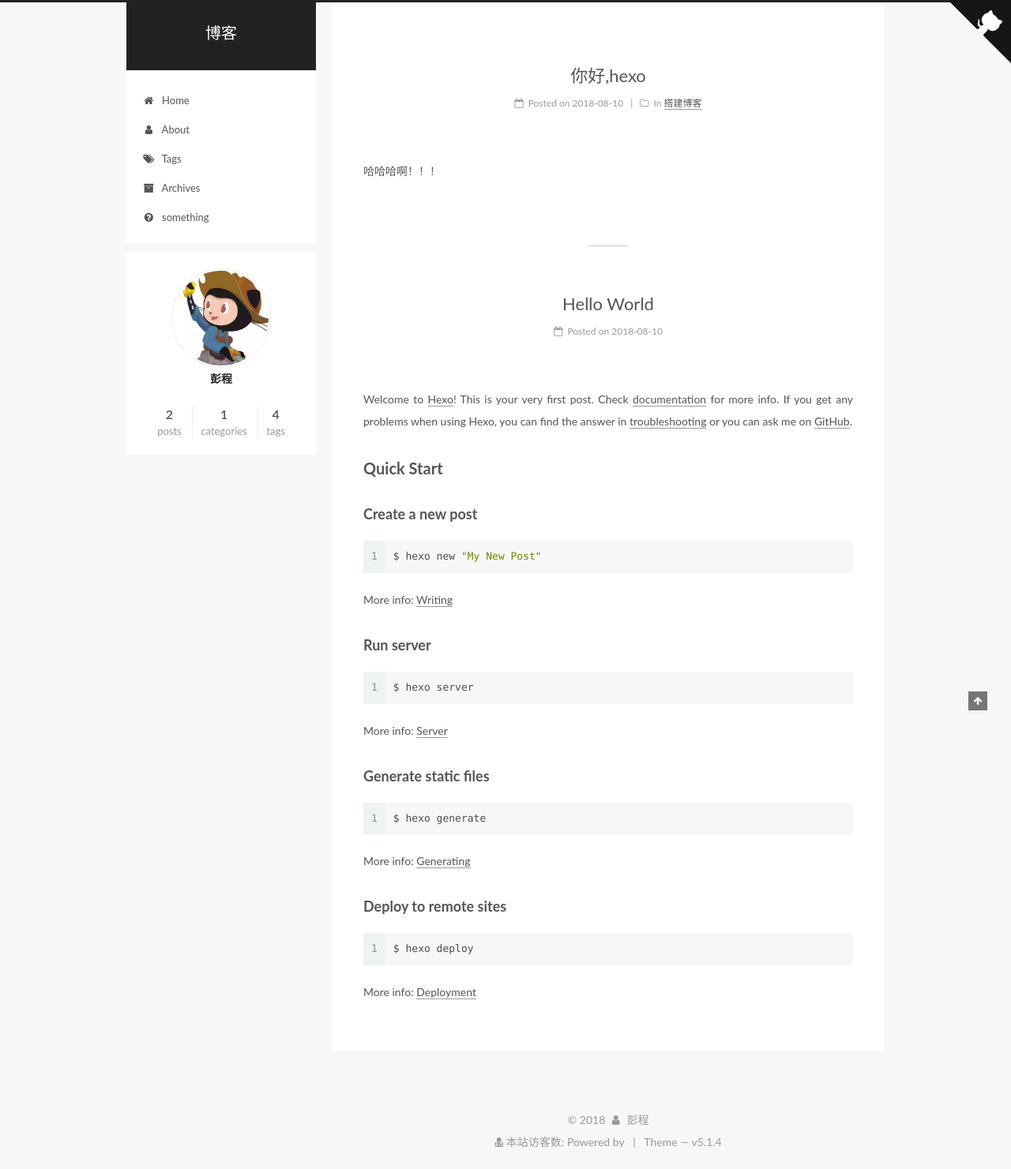
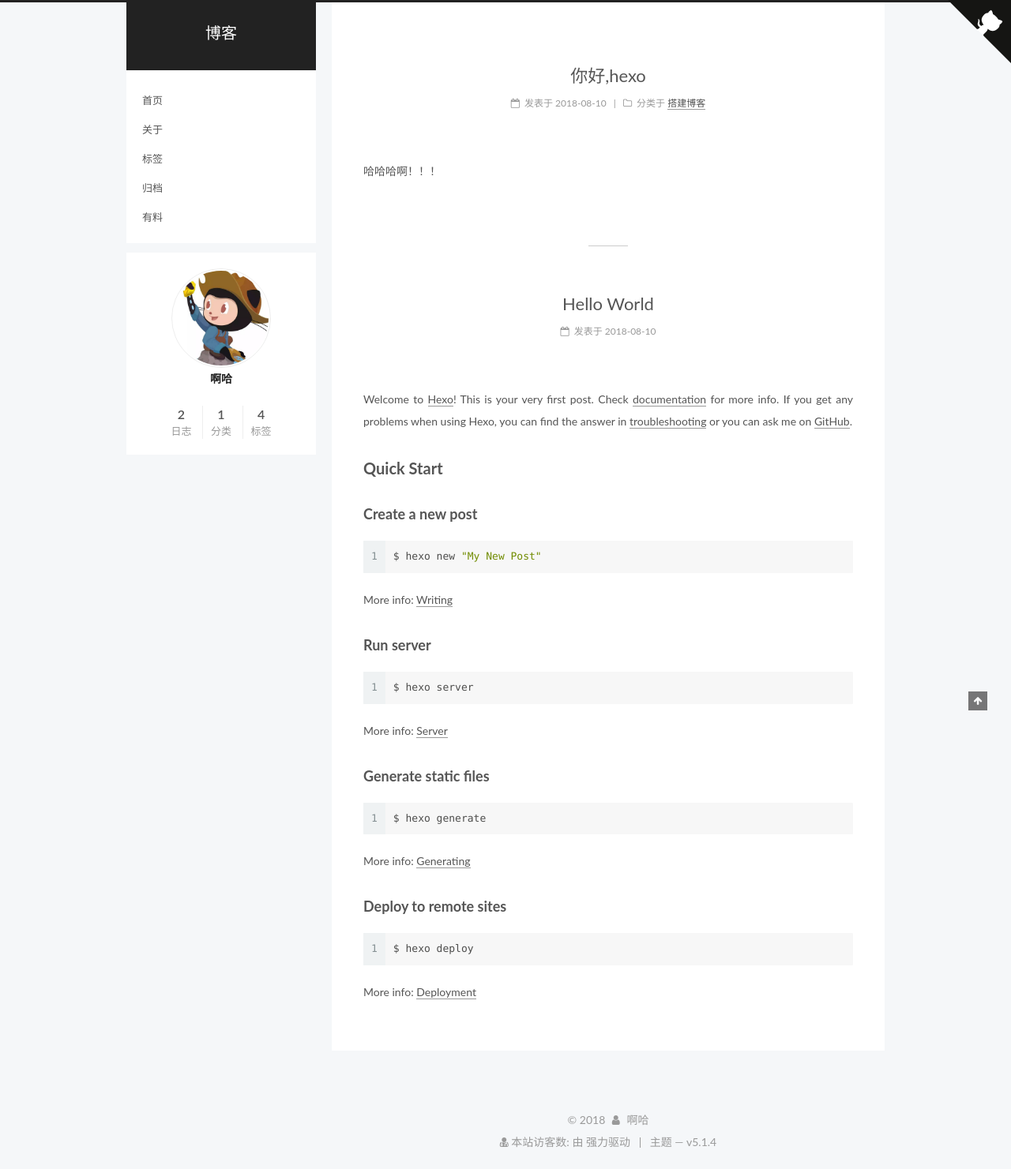
Before and after one commit to Fire-zero/Fire-zero.github.io, a plain HTML site: page index.html in a window 1280 px wide. Shown: the whole page at 79% size. Drawn offline with Linux system fonts and the light colour scheme; some packages are replaced by stand-ins of ours; a script that the page names is missing.

Commit message:
Site updated: 2018-08-11 01:01:05

```diff
--- a/index.html
+++ b/index.html
@@ -5,7 +5,7 @@
 
 
 
-<html class="theme-next pisces use-motion" lang="zh_Hans">
+<html class="theme-next pisces use-motion" lang="zh-Hans">
 <head>
   <meta charset="UTF-8"/>
 <meta http-equiv="X-UA-Compatible" content="IE=edge" />
@@ -83,7 +83,7 @@
 <meta property="og:title" content="博客">
 <meta property="og:url" content="http://yoursite.com/index.html">
 <meta property="og:site_name" content="博客">
-<meta property="og:locale" content="zh_Hans">
+<meta property="og:locale" content="zh-Hans">
 <meta name="twitter:card" content="summary">
 <meta name="twitter:title" content="博客">
 
@@ -101,7 +101,7 @@
     motion: {"enable":true,"async":false,"transition":{"post_block":"fadeIn","post_header":"slideDownIn","post_body":"slideDownIn","coll_header":"slideLeftIn","sidebar":"slideUpIn"}},
     duoshuo: {
       userId: '0',
-      author: 'Author'
+      author: '博主'
     },
     algolia: {
       applicationID: '',
@@ -133,7 +133,7 @@
 
 </head>
 
-<body itemscope itemtype="http://schema.org/WebPage" lang="zh_Hans">
+<body itemscope itemtype="http://schema.org/WebPage" lang="zh-Hans">
 
 
 
@@ -179,9 +179,7 @@
         <li class="menu-item menu-item-home">
           <a href="/" rel="section">
 
-              <i class="menu-item-icon fa fa-fw fa-home"></i> <br />
-
-            Home
+            首页
           </a>
         </li>
 
@@ -189,9 +187,7 @@
         <li class="menu-item menu-item-about">
           <a href="/about/" rel="section">
 
-              <i class="menu-item-icon fa fa-fw fa-user"></i> <br />
-
-            About
+            关于
           </a>
         </li>
 
@@ -199,29 +195,23 @@
         <li class="menu-item menu-item-tags">
           <a href="/tags/" rel="section">
 
-              <i class="menu-item-icon fa fa-fw fa-tags"></i> <br />
-
-            Tags
+            标签
           </a>
         </li>
 
 
         <li class="menu-item menu-item-archives">
-          <a href="/archives/" rel="section">
+          <a href="/archives" rel="section">
 
-              <i class="menu-item-icon fa fa-fw fa-archive"></i> <br />
-
-            Archives
+            归档
           </a>
         </li>
 
 
         <li class="menu-item menu-item-something">
-          <a href="/404.html" rel="section">
+          <a href="/something" rel="section">
 
-              <i class="menu-item-icon fa fa-fw fa-question-circle"></i> <br />
-
-            something
+            有料
           </a>
         </li>
 
@@ -261,7 +251,7 @@
     <link itemprop="mainEntityOfPage" href="http://yoursite.com/2018/08/10/你好-hexo/">
 
     <span hidden itemprop="author" itemscope itemtype="http://schema.org/Person">
-      <meta itemprop="name" content="彭程">
+      <meta itemprop="name" content="啊哈">
       <meta itemprop="description" content="">
       <meta itemprop="image" content="/images/blog-logo.jpg">
     </span>
@@ -287,9 +277,9 @@
                 <i class="fa fa-calendar-o"></i>
               </span>
 
-                <span class="post-meta-item-text">Posted on</span>
+                <span class="post-meta-item-text">发表于</span>
 
-              <time title="Post created" itemprop="dateCreated datePublished" datetime="2018-08-10T16:47:36+08:00">
+              <time title="创建于" itemprop="dateCreated datePublished" datetime="2018-08-10T16:47:36+08:00">
                 2018-08-10
               </time>
 
@@ -308,7 +298,7 @@
                 <i class="fa fa-folder-o"></i>
               </span>
 
-                <span class="post-meta-item-text">In</span>
+                <span class="post-meta-item-text">分类于</span>
 
 
                 <span itemprop="about" itemscope itemtype="http://schema.org/Thing">
@@ -403,7 +393,7 @@
     <link itemprop="mainEntityOfPage" href="http://yoursite.com/2018/08/10/hello-world/">
 
     <span hidden itemprop="author" itemscope itemtype="http://schema.org/Person">
-      <meta itemprop="name" content="彭程">
+      <meta itemprop="name" content="啊哈">
       <meta itemprop="description" content="">
       <meta itemprop="image" content="/images/blog-logo.jpg">
     </span>
@@ -429,9 +419,9 @@
                 <i class="fa fa-calendar-o"></i>
               </span>
 
-                <span class="post-meta-item-text">Posted on</span>
+                <span class="post-meta-item-text">发表于</span>
 
-              <time title="Post created" itemprop="dateCreated datePublished" datetime="2018-08-10T16:03:59+08:00">
+              <time title="创建于" itemprop="dateCreated datePublished" datetime="2018-08-10T16:03:59+08:00">
                 2018-08-10
               </time>
 
@@ -552,9 +542,9 @@
 
               <img class="site-author-image" itemprop="image"
                 src="/images/blog-logo.jpg"
-                alt="彭程" />
+                alt="啊哈" />
 
-              <p class="site-author-name" itemprop="name">彭程</p>
+              <p class="site-author-name" itemprop="name">啊哈</p>
               <p class="site-description motion-element" itemprop="description"></p>
           </div>
 
@@ -563,10 +553,10 @@
 
               <div class="site-state-item site-state-posts">
 
-                <a href="/archives/">
+                <a href="/archives">
 
                   <span class="site-state-item-count">2</span>
-                  <span class="site-state-item-name">posts</span>
+                  <span class="site-state-item-name">日志</span>
                 </a>
               </div>
 
@@ -577,7 +567,7 @@
               <div class="site-state-item site-state-categories">
 
                   <span class="site-state-item-count">1</span>
-                  <span class="site-state-item-name">categories</span>
+                  <span class="site-state-item-name">分类</span>
 
               </div>
 
@@ -588,7 +578,7 @@
               <div class="site-state-item site-state-tags">
                 <a href="/tags/index.html">
                   <span class="site-state-item-count">4</span>
-                  <span class="site-state-item-name">tags</span>
+                  <span class="site-state-item-name">标签</span>
                 </a>
               </div>
 
@@ -631,7 +621,7 @@
     <i class="fa fa-user"></i>
   </span>
 
-  <span class="author" itemprop="copyrightHolder">彭程</span>
+  <span class="author" itemprop="copyrightHolder">啊哈</span>
 
 
 </div>
@@ -643,7 +633,7 @@
 </div>
 
 
-  <div class="powered-by">Powered by </div>
+  <div class="powered-by">由  强力驱动</div>
 
 
 
@@ -651,7 +641,7 @@
 
 
 
-  <div class="theme-info">Theme &mdash;  v5.1.4</div>
+  <div class="theme-info">主题 &mdash;  v5.1.4</div>
 
 
 
```
Also changed, not shown: 2018/08/10/hello-world/index.html (+25 -35 lines), 2018/08/10/你好-hexo/index.html (+24 -34 lines), about/index.html (+20 -30 lines), archives/2018/08/index.html (+22 -32 lines), archives/2018/index.html (+22 -32 lines), archives/index.html (+22 -32 lines), categories/搭建博客/index.html (+22 -32 lines), tags/github/index.html (+22 -32 lines), tags/hexo/index.html (+22 -32 lines), tags/index.html (+21 -31 lines), tags/npm/index.html (+22 -32 lines), tags/基础/index.html (+22 -32 lines).
